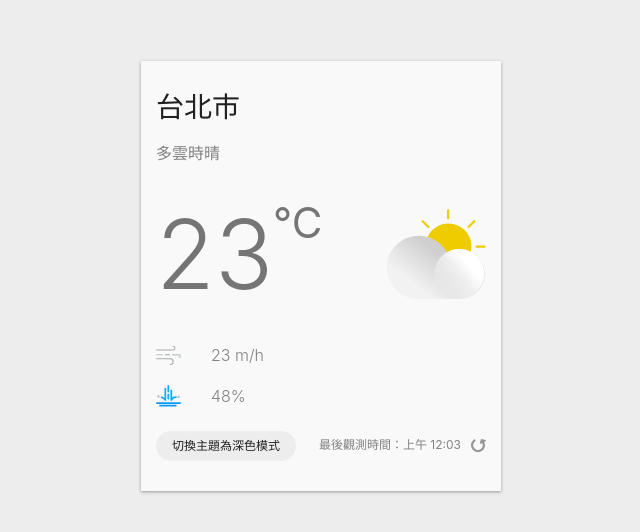
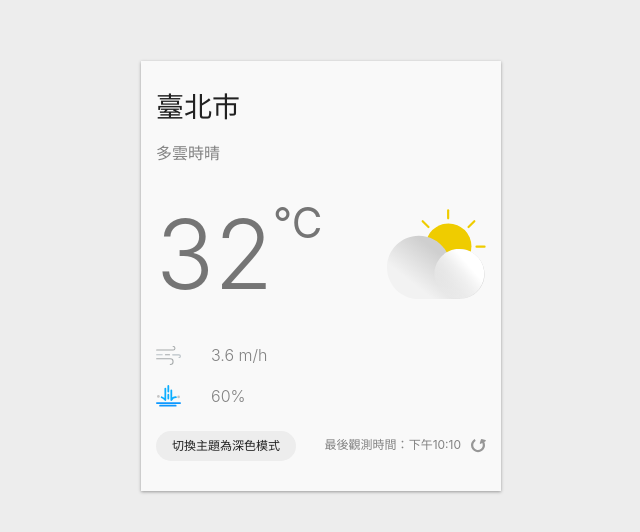
Before and after one commit to ojbgigi/weather-taiwan, a React (Create React App) app: page / in a window 1280 px wide. Shown: the part 124-656 px from the top of the page, without its empty margins (319-959 px from the left). Built offline with nearby package versions, Linux system fonts and the light colour scheme.

Commit message:
set weather state and define format

```diff
--- a/package.json
+++ b/package.json
@@ -8,6 +8,7 @@
     "@testing-library/jest-dom": "^5.17.0",
     "@testing-library/react": "^13.4.0",
     "@testing-library/user-event": "^13.5.0",
+    "dayjs": "^1.11.9",
     "node-fetch": "^3.3.2",
     "normalize.css": "^8.0.1",
     "react": "^18.2.0",
--- a/src/App.js
+++ b/src/App.js
@@ -1,10 +1,12 @@
 import { useState } from "react";
+import styled from "@emotion/styled";
+import { ThemeProvider } from "@emotion/react";
+import dayjs from "dayjs";
+
 import { ReactComponent as AirFlowIcon } from "./images/airFlow.svg";
 import { ReactComponent as DayCloudyIcon } from "./images/day-cloudy.svg";
 import { ReactComponent as RainIcon } from "./images/rain.svg";
 import { ReactComponent as RefreshIcon } from "./images/refresh.svg";
-import styled from "@emotion/styled";
-import { ThemeProvider } from "@emotion/react";
 
 // 定義深淺色主題配色
 const theme = {
@@ -140,6 +142,16 @@
 const App = () => {
   const [currentTheme, setCurrentTheme] = useState("light");
 
+  //定義會使用到的資料狀態
+  const [currentWeather, setCurrentWeather] = useState({
+    observationTime: "2020-12-12 22:10:00",
+    locationName: "臺北市",
+    description: "多雲時晴",
+    windSpeed: 3.6,
+    temperature: 32.1,
+    rainPossibility: 60,
+  });
+
   const handleToggleTheme = () => {
     const newTheme = currentTheme === "light" ? "dark" : "light";
     setCurrentTheme(newTheme);
@@ -149,27 +161,32 @@
     <ThemeProvider theme={theme[currentTheme]}>
       <Container>
         <WeatherCard>
-          <Location>台北市</Location>
-          <Description>多雲時晴</Description>
+          <Location>{currentWeather.locationName}</Location>
+          <Description>{currentWeather.description}</Description>
           <CurrentWeather>
             <Temperature>
-              23 <Celsius>°C</Celsius>
+              {Math.round(currentWeather.temperature)} <Celsius>°C</Celsius>
             </Temperature>
             <DayCloudy />
           </CurrentWeather>
           <AirFlow>
-            <AirFlowIcon /> 23 m/h
+            <AirFlowIcon /> {currentWeather.windSpeed} m/h
           </AirFlow>
           <Rain>
             <RainIcon />
-            48%
+            {currentWeather.rainPossibility}%
           </Rain>
           <Footer>
             <Theme onClick={handleToggleTheme}>
               切換主題為{currentTheme === "light" ? "深色" : "淺色"}模式
             </Theme>
             <Refresh>
-              最後觀測時間：上午 12:03 <RefreshIcon />
+              最後觀測時間：
+              {new Intl.DateTimeFormat("zh-TW", {
+                hour: "numeric",
+                minute: "numeric",
+              }).format(dayjs(currentWeather.observationTime))}
+              <RefreshIcon />
             </Refresh>
           </Footer>
         </WeatherCard>
```
Also changed, not shown: 1 other file (tests, documents, lock files or other folders).
